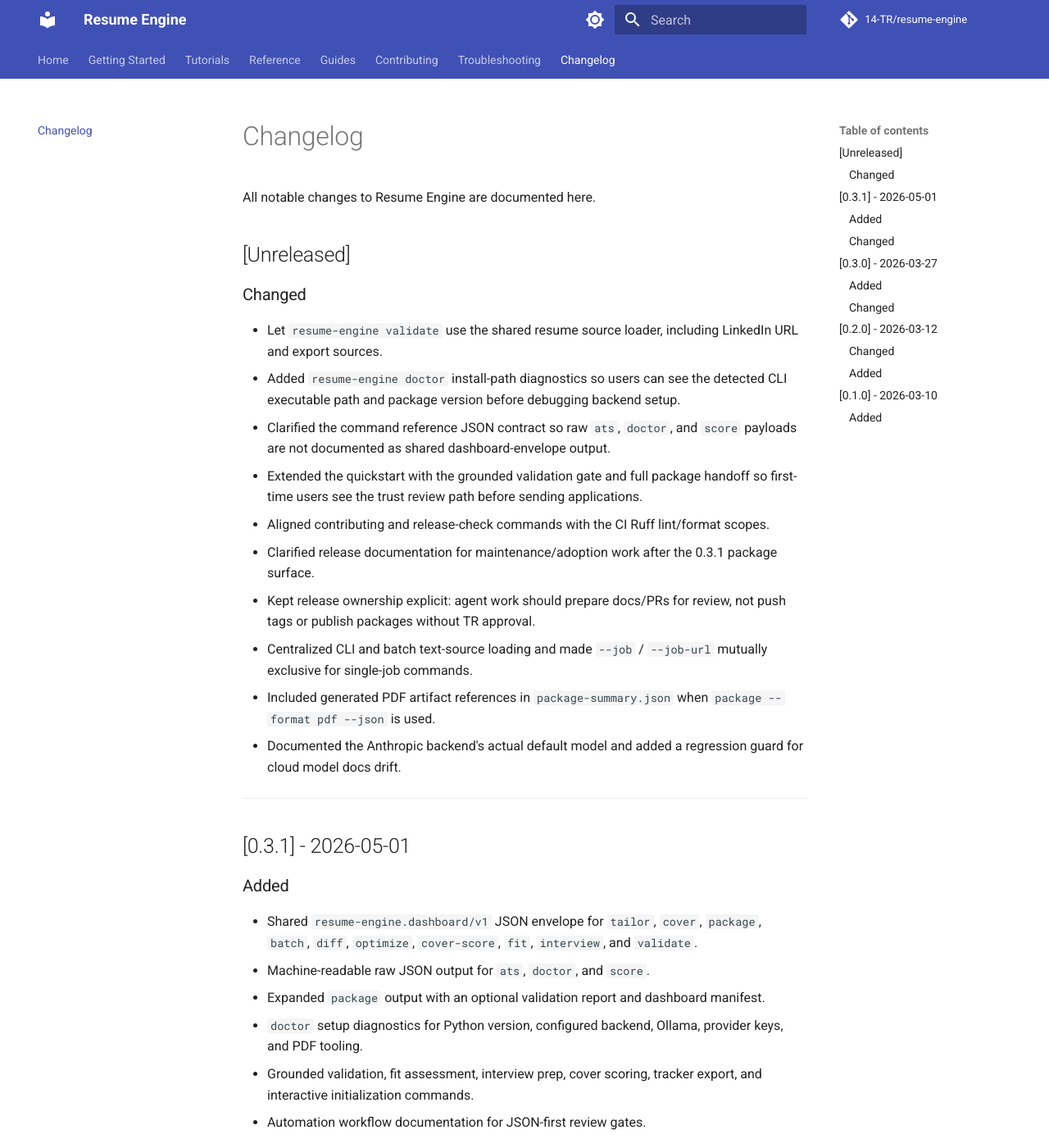
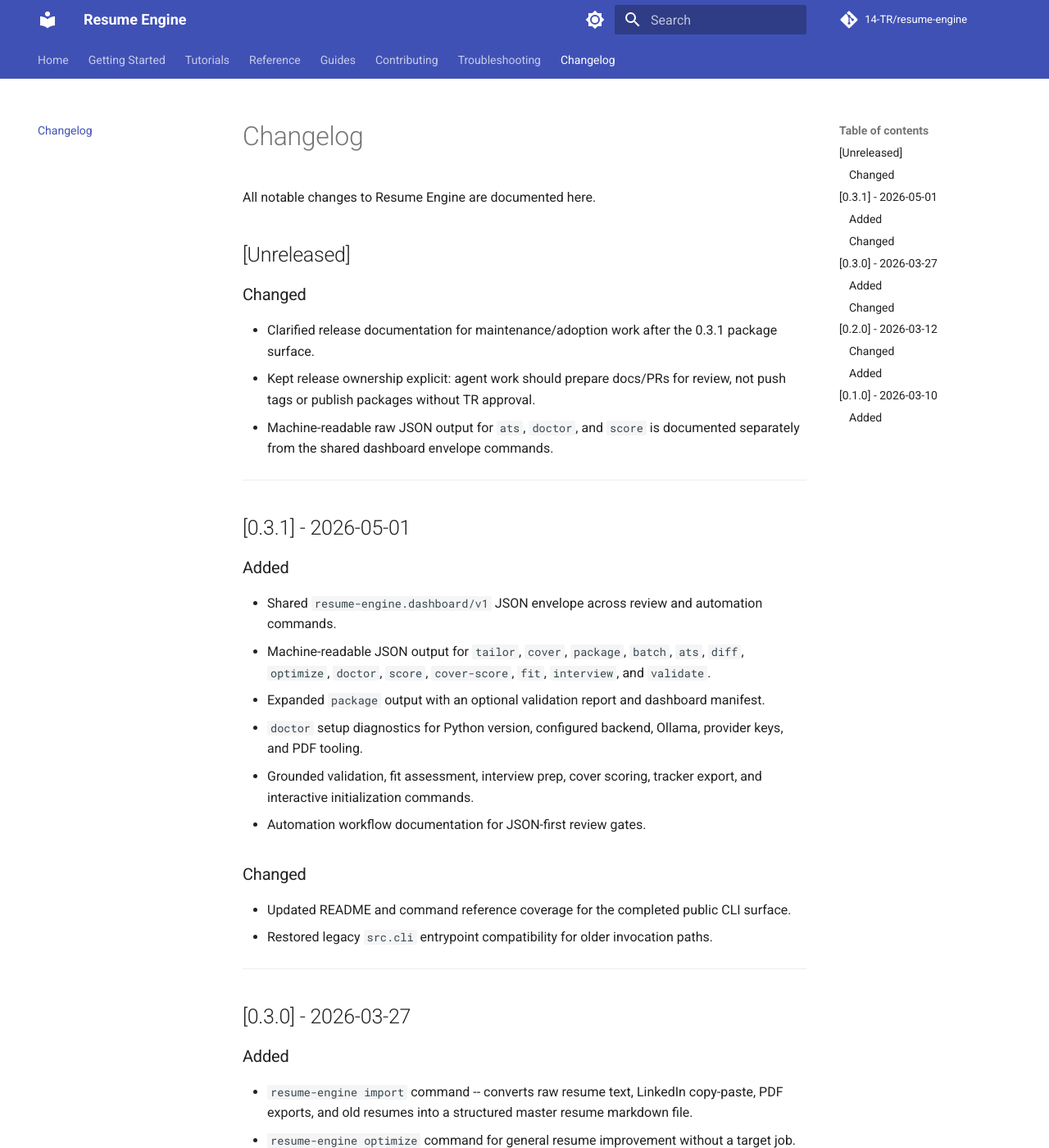
Before and after one commit to 14-TR/resume-engine, an MkDocs documentation site: the page built from docs/changelog.md, in a window 1280 px wide and 1400 px high. Shown: the whole window at 82% size. Built offline with MkDocs 1.6.1 and Material for MkDocs 9.7.7, drawn with Linux system fonts in a browser that asks for light colours; comment, search, counter and statistics services are not loaded.

Commit message:
[codex] Restore resume-engine validation follow-up (#79)
* docs: sync release changelog for next PR

* fix: continue validation hardening

* fix: restore ci compatibility exports

* style: satisfy ci formatting

* docs: align json contract guidance

```diff
--- a/docs/changelog.md
+++ b/docs/changelog.md
@@ -5,24 +5,17 @@ All notable changes to Resume Engine are documented here.
 ## [Unreleased]
 
 ### Changed
-- Let `resume-engine validate` use the shared resume source loader, including LinkedIn URL and export sources.
-- Added `resume-engine doctor` install-path diagnostics so users can see the detected CLI executable path and package version before debugging backend setup.
-- Clarified the command reference JSON contract so raw `ats`, `doctor`, and `score` payloads are not documented as shared dashboard-envelope output.
-- Extended the quickstart with the grounded validation gate and full package handoff so first-time users see the trust review path before sending applications.
-- Aligned contributing and release-check commands with the CI Ruff lint/format scopes.
 - Clarified release documentation for maintenance/adoption work after the 0.3.1 package surface.
 - Kept release ownership explicit: agent work should prepare docs/PRs for review, not push tags or publish packages without TR approval.
-- Centralized CLI and batch text-source loading and made `--job` / `--job-url` mutually exclusive for single-job commands.
-- Included generated PDF artifact references in `package-summary.json` when `package --format pdf --json` is used.
-- Documented the Anthropic backend's actual default model and added a regression guard for cloud model docs drift.
+- Machine-readable raw JSON output for `ats`, `doctor`, and `score` is documented separately from the shared dashboard envelope commands.
 
 ---
 
 ## [0.3.1] - 2026-05-01
 
 ### Added
-- Shared `resume-engine.dashboard/v1` JSON envelope for `tailor`, `cover`, `package`, `batch`, `diff`, `optimize`, `cover-score`, `fit`, `interview`, and `validate`.
-- Machine-readable raw JSON output for `ats`, `doctor`, and `score`.
+- Shared `resume-engine.dashboard/v1` JSON envelope across review and automation commands.
+- Machine-readable JSON output for `tailor`, `cover`, `package`, `batch`, `ats`, `diff`, `optimize`, `doctor`, `score`, `cover-score`, `fit`, `interview`, and `validate`.
 - Expanded `package` output with an optional validation report and dashboard manifest.
 - `doctor` setup diagnostics for Python version, configured backend, Ollama, provider keys, and PDF tooling.
 - Grounded validation, fit assessment, interview prep, cover scoring, tracker export, and interactive initialization commands.
```
Also changed, not shown: CHANGELOG.md (+0 -4 lines), docs/reference/commands.md (+1 -1 lines), 2 other files.
